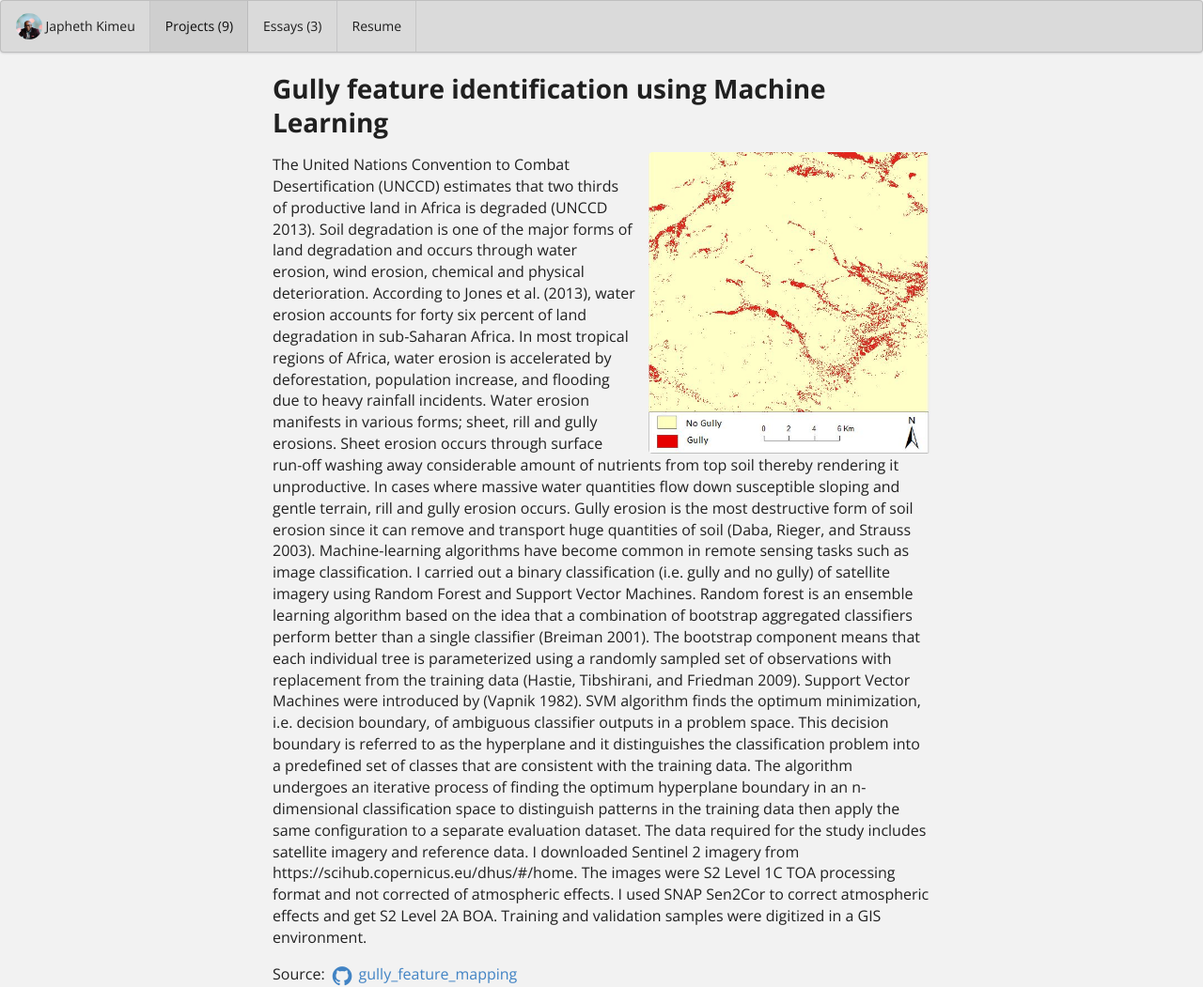
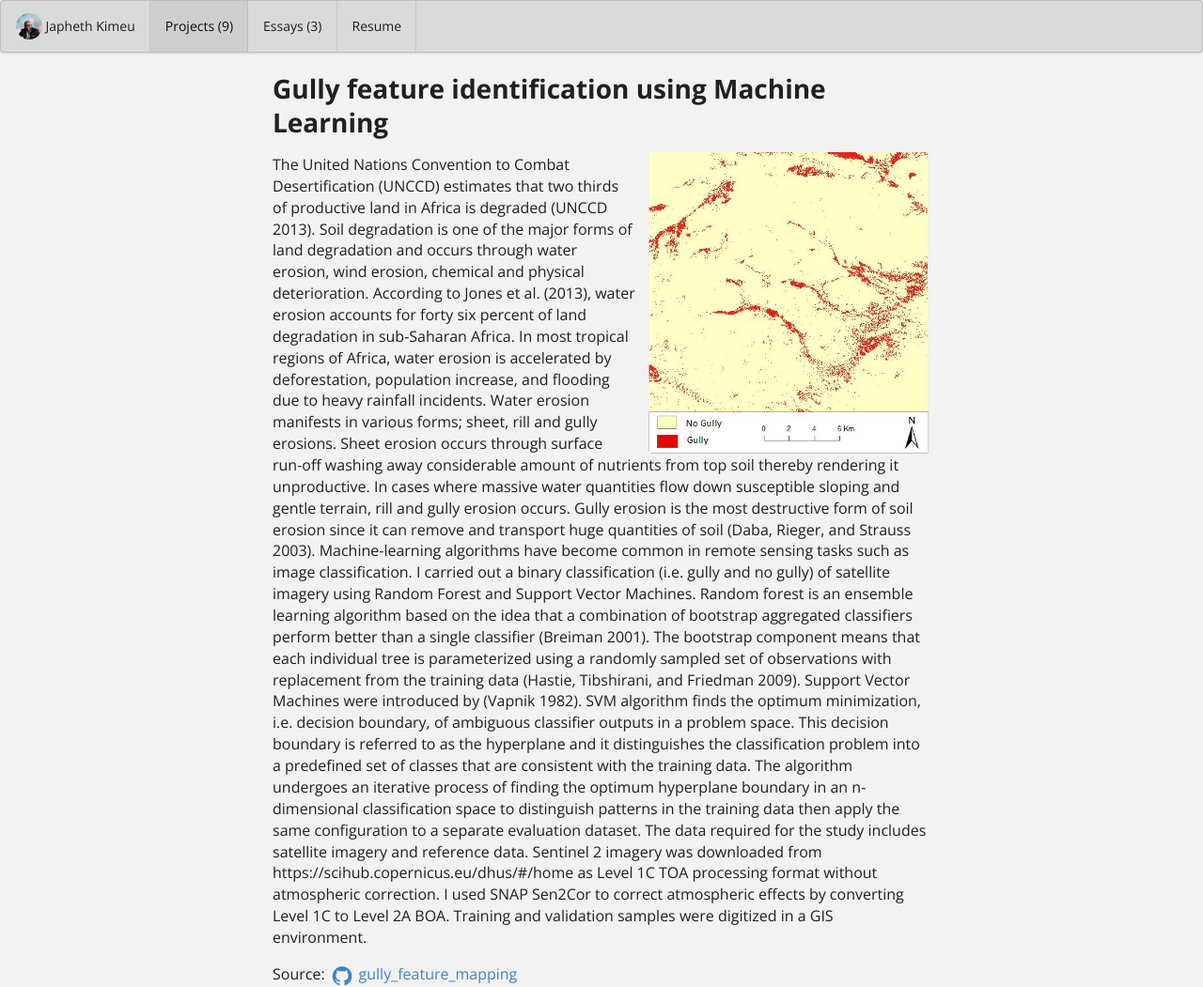
Before and after one commit to japhethkimeu/japhethkimeu.github.io, a Jekyll site: the page built from projects/project-2.md, in a window 1280 px wide. Shown: the whole page at 94% size. Built offline with Jekyll 4.4.1, drawn with Linux system fonts in a browser that asks for light colours.

Commit message:
Update project-2.md

```diff
--- a/projects/project-2.md
+++ b/projects/project-2.md
@@ -7,18 +7,17 @@
 # All dates must be YYYY-MM-DD format!
 date: 2022-11-15
 labels:
-  - Jupyter Notebook
   - Random Forest
   - Support Vector Machines
   - Machine Learning
   - Land degradation
-summary: Classification of Sentinel 2 images to identify gullies usinf RF & SVM
+summary: Classification of Sentinel 2 images to identify gullies using Random Forest & Support Vector Machine
 ---
 
 <img class="ui medium right floated rounded image" src="../images/Classified11.JPG">
 
 The United Nations Convention to Combat Desertification (UNCCD) estimates that two thirds of productive land in Africa is degraded (UNCCD 2013). Soil degradation is one of the major forms of land degradation and occurs through water erosion, wind erosion, chemical and physical deterioration. According to Jones et al. (2013), water erosion accounts for forty six percent of land degradation in sub-Saharan Africa. In most tropical regions of Africa, water erosion is accelerated by deforestation, population increase, and flooding due to heavy rainfall incidents. Water erosion manifests in various forms; sheet, rill and gully erosions. Sheet erosion occurs through surface run-off washing away considerable amount of nutrients from top soil thereby rendering it unproductive. In cases where massive water quantities flow down susceptible sloping and gentle terrain, rill and gully erosion occurs. Gully erosion is the most destructive form of soil erosion since it can remove and transport huge quantities of soil (Daba, Rieger, and Strauss 2003).
 Machine-learning algorithms have become common in remote sensing tasks such as image classification. I carried out a binary classification (i.e. gully and no gully) of satellite imagery using Random Forest and Support Vector Machines. Random forest is an ensemble learning algorithm based on the idea that a combination of bootstrap aggregated classifiers perform better than a single classifier (Breiman 2001). The bootstrap component means that each individual tree is parameterized using a randomly sampled set of observations with replacement from the training data (Hastie, Tibshirani, and Friedman 2009). Support Vector Machines were introduced by (Vapnik 1982). SVM algorithm finds the optimum minimization, i.e. decision boundary, of ambiguous classifier outputs in a problem space. This decision boundary is referred to as the hyperplane and it distinguishes the classification problem into a predefined set of classes that are consistent with the training data. The algorithm undergoes an iterative process of finding the optimum hyperplane boundary in an n-dimensional classification space to distinguish patterns in the training data then apply the same configuration to a separate evaluation dataset.
-The data required for the study includes satellite imagery and reference data. I downloaded Sentinel 2 imagery from https://scihub.copernicus.eu/dhus/#/home. The images were S2 Level 1C TOA processing format and not corrected of atmospheric effects. I used SNAP Sen2Cor to correct atmospheric effects and get S2 Level 2A BOA. Training and validation samples were digitized in a GIS environment.
+The data required for the study includes satellite imagery and reference data. Sentinel 2 imagery was downloaded from https://scihub.copernicus.eu/dhus/#/home as Level 1C TOA processing format without atmospheric correction. I used SNAP Sen2Cor to correct atmospheric effects by converting Level 1C to Level 2A BOA. Training and validation samples were digitized in a GIS environment.
 
 Source: <a href="https://github.com/japhethkimeu/gully_feature_mapping"><i class="large github icon"></i>gully_feature_mapping</a>
```
